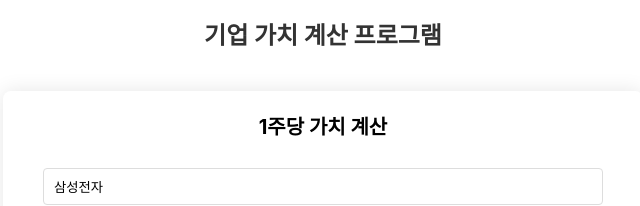
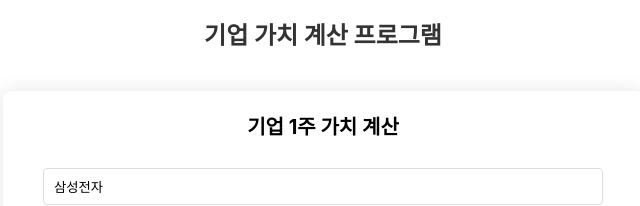
Before and after one commit to gnsgmlckdgk/comp-value-admin, a React (Create React App) app: page / in a window 1280 px wide. Shown: the top 206 px of the page, without its empty margins (317-957 px from the left). Built offline with nearby package versions, Linux system fonts and the light colour scheme.

Commit message:
소스 일부정리 및 로딩창

```diff
--- a/src/App.jsx
+++ b/src/App.jsx
@@ -1,19 +1,20 @@
 import React from 'react';
 
+// 스타일
+import * as comp from './components/common/common_stcomp'
+
+// 컴포넌트
 // index.js는 자동으로 불러와짐 (JavaScript/Node.js의 모듈 시스템에서는 디렉토리를 import할 때 자동으로 그 디렉토리의 index.js 파일을 찾음)
 import { Header } from './components/common';
 import { InputForm } from './components/dart_comp'
-
-import * as comp from './components/common/common_stcomp'
 
 function App() {
     return (
         <>
             <Header />
-            <comp.Container>
-                <comp.H1>1주당 가치 계산</comp.H1>
+            <div className='container'>
                 <InputForm />
-            </comp.Container>
+            </div>
 
         </>
     );
--- /dev/null
+++ b/src/components/common/LodingOverlay.jsx
@@ -0,0 +1,58 @@
+import styled from 'styled-components';
+// import { useState } from 'react';
+
+const LoadingOverlay = styled.div`
+ position: fixed;
+ top: 0;
+ left: 0;
+ width: 100%;
+ height: 100%;
+ background: rgba(0, 0, 0, 0.5);
+ display: flex;
+ justify-content: center;
+ align-items: center;
+ z-index: 1000;
+`;
+
+const Spinner = styled.div`
+ border: 4px solid #f3f3f3;
+ border-top: 4px solid #3498db;
+ border-radius: 50%;
+ width: 40px;
+ height: 40px;
+ animation: spin 1s linear infinite;
+
+ @keyframes spin {
+   0% { transform: rotate(0deg); }
+   100% { transform: rotate(360deg); }
+ }
+`;
+
+export { LoadingOverlay, Spinner }
+
+// Sample
+// function Form() {
+//     const [isLoading, setIsLoading] = useState(false);
+
+//     const handleSubmit = async () => {
+//         setIsLoading(true);
+//         try {
+//             await axios.post('/api/data');
+//         } finally {
+//             setIsLoading(false);
+//         }
+//     };
+
+//     return (
+//         <>
+//             <form onSubmit={handleSubmit}>
+
+//             </form>
+//             {isLoading && (
+//                 <LoadingOverlay>
+//                     <Spinner />
+//                 </LoadingOverlay>
+//             )}
+//         </>
+//     );
+// }
--- a/src/components/common/common_stcomp.jsx
+++ b/src/components/common/common_stcomp.jsx
@@ -1,20 +1,3 @@
 import styled from 'styled-components';
 
-const Container = styled.div`
- max-width: 600px;
- margin: 40px auto;
- padding: 20px;
- box-shadow: 0 0 20px rgba(0,0,0,0.1);
- border-radius: 8px;
-`;
-
-
-const H1 = styled.form`
-  font-weight: bolder;
-  font-family: -apple-system, BlinkMacSystemFont, 'Segoe UI', Roboto, sans-serif;
-  font-size: 20px;
-  text-align: center;
-`;
-
-
-export { Container, H1 }
+export { }
--- a/src/components/common/index.jsx
+++ b/src/components/common/index.jsx
@@ -1,3 +1,5 @@
+export { LoadingOverlay, Spinner } from './LodingOverlay';
+
 export { default as Header } from './Header';
 // export { default as Footer } from './Footer';
 // export { default as Sidebar } from './Sidebar';
--- a/src/components/dart_comp/input.jsx
+++ b/src/components/dart_comp/input.jsx
@@ -1,5 +1,8 @@
 import React, { useState } from 'react';
 import axios from 'axios';  // npm install axios
+
+import * as comComp from '../common'
+
 
 // styled-components
 // import { Form, Input, Button } from './input_style'
@@ -7,6 +10,8 @@
 
 
 const InputForm = () => {
+
+    const [isLoading, setIsLoading] = useState(false);
 
     // <input onChange={(e) => setName(e.target.value)} />
     const [companyName, setCompanyName] = useState('삼성전자');
@@ -66,6 +71,7 @@
             // .then(response => {})
             // .catch(error => {}); // POST Promise 기반 Sample(.then을 통해서 응답받음, 전송 후 안기다리고 아래코드 바로 실행됨)
 
+            setIsLoading(true);
             const response = await axios.get(sendUrl, {
                 params: {
                     corp_name: companyName,
@@ -106,10 +112,15 @@
         } catch (error) {
             console.error(error);
         }
+        setIsLoading(false);
     };
 
     return (
         <>
+            <comp.Container>
+
+                <comp.H1>기업 1주 가치 계산</comp.H1>
+
                 <comp.Form onSubmit={handleSubmit}>
                     <div className="input-group">
                         <comp.Input type="text" className="input" placeholder="기업명"
@@ -134,6 +145,13 @@
                     <p>현재가격: <comp.StrongText>{result.현재가격}</comp.StrongText></p>
                     <p>확인시간: <span>{result.확인시간}</span></p>
                 </comp.ResultMessage>
+
+                {isLoading && (
+                    <comComp.LoadingOverlay>
+                        <comComp.Spinner />
+                    </comComp.LoadingOverlay>
+                )}
+            </comp.Container>
         </>
     );
 }
--- a/src/components/dart_comp/input_stcomp.jsx
+++ b/src/components/dart_comp/input_stcomp.jsx
@@ -1,4 +1,12 @@
 import styled from 'styled-components';
+
+const Container = styled.div`
+ max-width: 600px;
+ margin: 40px auto;
+ padding: 20px;
+ box-shadow: 0 0 20px rgba(0,0,0,0.1);
+ border-radius: 8px;
+`;
 
 const Form = styled.form`
   max-width: 1200px;
@@ -29,6 +37,13 @@
  }
 `;
 
+const H1 = styled.form`
+  font-weight: bolder;
+  font-family: -apple-system, BlinkMacSystemFont, 'Segoe UI', Roboto, sans-serif;
+  font-size: 20px;
+  text-align: center;
+`;
+
 const ResultMessage = styled.div`
  margin-top: 20px;
  padding: 15px;
@@ -46,4 +61,4 @@
  }
 `;
 
-export { Form, Input, Button, ResultMessage, StrongText }
+export { Container, Form, Input, Button, H1, ResultMessage, StrongText }
```
Lines whose indentation alone changed are shown as unchanged.
